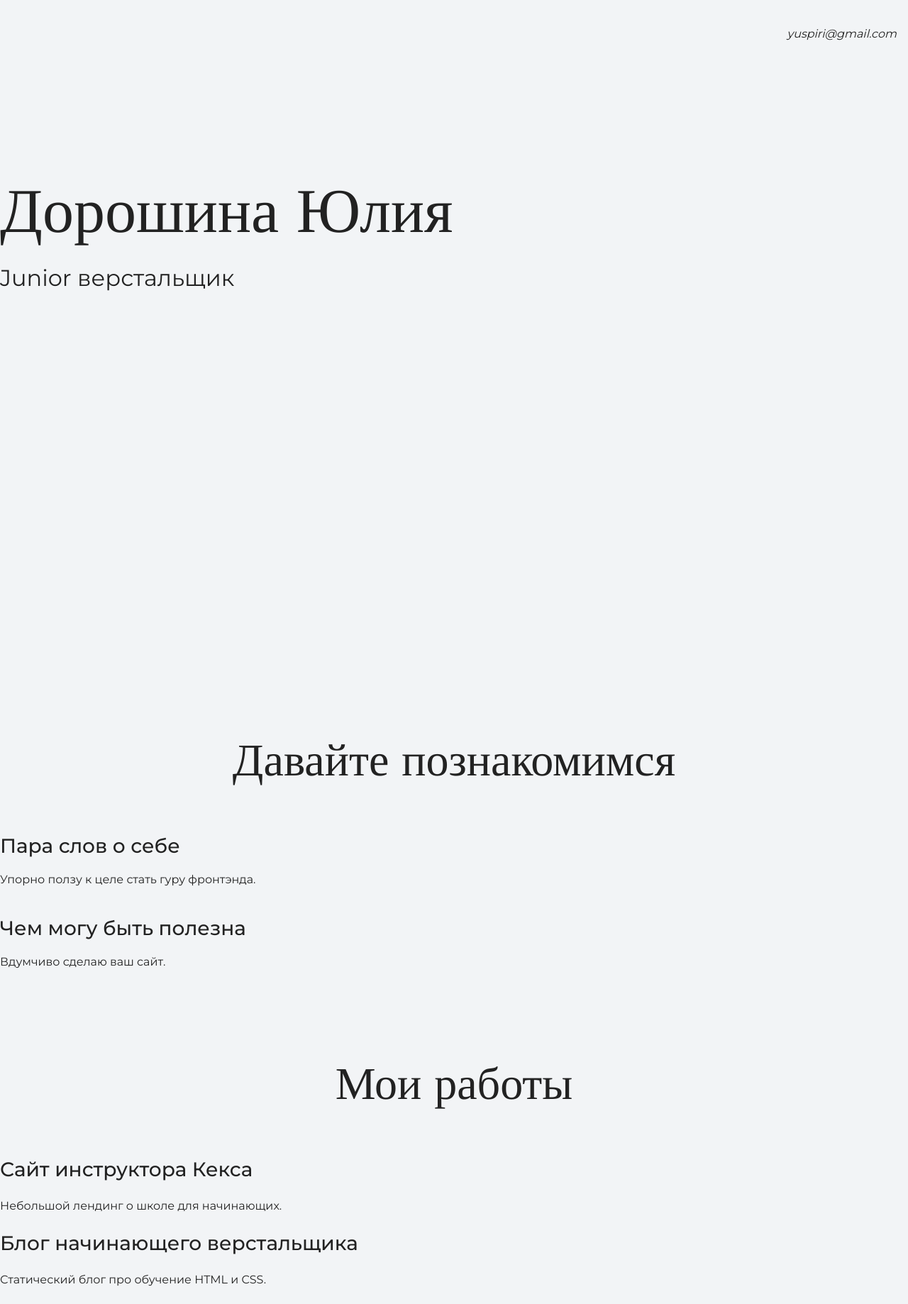
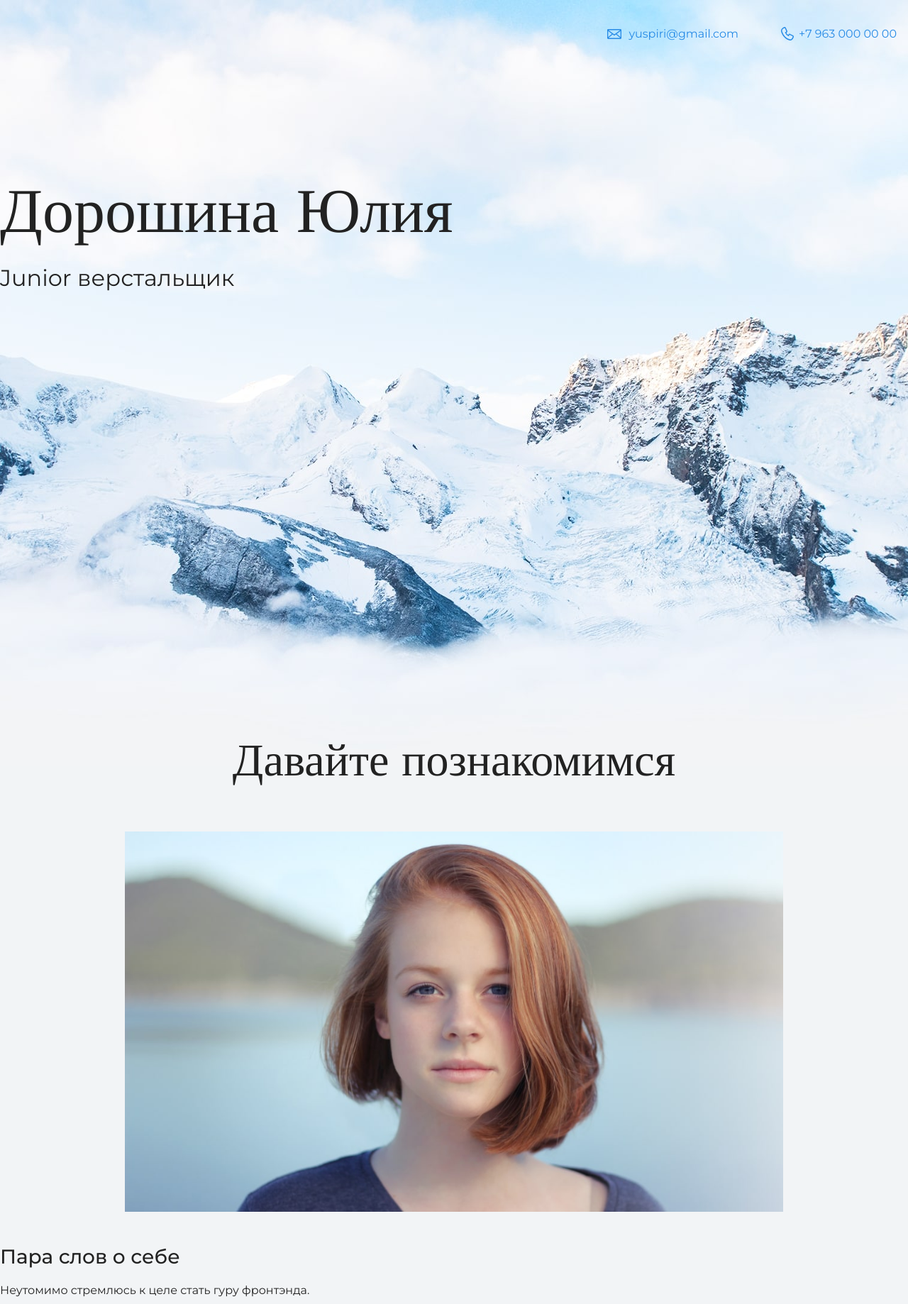
Before and after one commit to jdoroshina/do-js, a plain HTML site: page index.html in a window 1280 px wide. Shown: the top 1838 px of the page at 71% size. Drawn offline with nearby package versions, Linux system fonts and the light colour scheme.

Commit message:
Добавляю картинки и ссылки

```diff
--- a/index.html
+++ b/index.html
@@ -10,7 +10,8 @@
   <body>
     <header class="page-header">
       <div class="container">
-        <address>yuspiri@gmail.com</address>
+        <a class="header-email" href="mailto:yuspiri@gmail.com">yuspiri@gmail.com</a>
+        <a class="header-phone" href="tel:+79630000000">+7 963 000 00 00</a>
       </div>
     </header>
 
@@ -21,16 +22,22 @@
 
     <section class="intro">
       <h2 class="subheading">Давайте познакомимся</h2>
+      <figure class="user-image">
+        <img src="files/user.jpg" width="928" height="536" alt="Фотография Будующего Гуру>">
+      </figure>
       <h3>Пара слов о себе</h3>
-      <p>Упорно ползу к целе стать гуру фронтэнда.</p>
+      <p>Неутомимо стремлюсь к целе стать гуру фронтэнда.</p>
       <h3>Чем могу быть полезна</h3>
       <p>Вдумчиво сделаю ваш сайт.</p>
     </section>
 
     <section class="portfolio">
       <h2 class="subheading">Мои работы</h2>
-
+      <figure class="project-image">
+        <img src="files/project.jpg" width="928" height="536" alt="Cайт инструктора Кекса">
+      </figure>
       <h3>Сайт инструктора Кекса</h3>
+      <a class="button" href="source/project/index.html">Открыть страницу</a>
       <p>Небольшой лендинг о школе для начинающих.</p>
 
       <h3>Блог начинающего верстальщика</h3>
@@ -39,7 +46,8 @@
 
     <footer class="page-footer">
       <div class="container">
-        <p>На связи.</p>
+        <a class="footer-email" href="mailto:yuspiri@gmail.com">yuspiri@gmail.com</a>
+        <a class="footer-phone" href="tel:+79630000000">+7 963 000 00 00</a>
     </div>
     </footer>
   </body>
```
Also changed, not shown: files/project.jpg (added), files/user.jpg (added), img/hero-bg.jpg (added), img/icon-css.svg (added), img/icon-email-footer.svg (added), img/icon-email-header.svg (added), img/icon-html.svg (added), img/icon-phone-footer.svg (added), img/icon-phone-header.svg (added).
